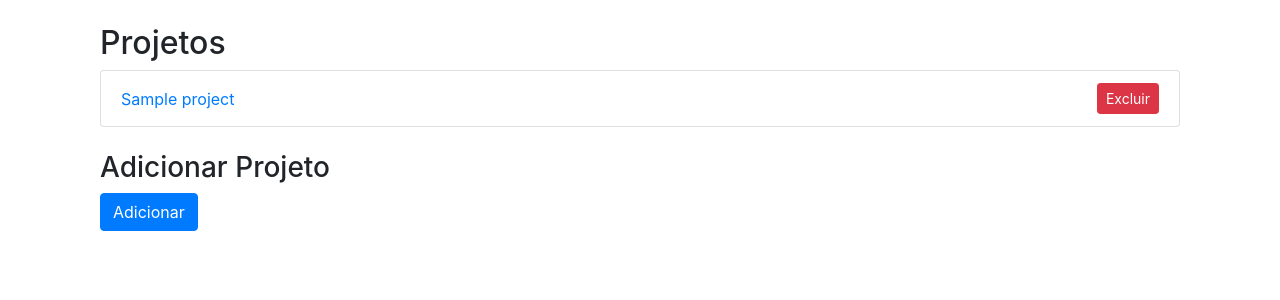
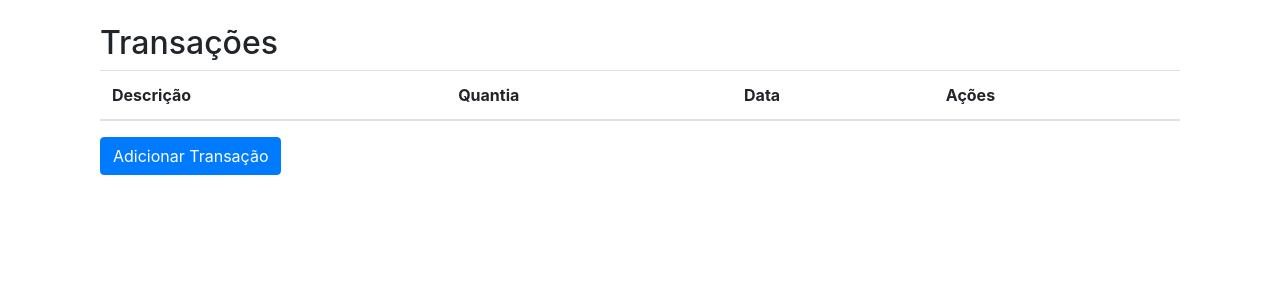
Before and after one commit to brunorsmartins/marconapp, a Django app: page /projects/ in a window 1280 px wide. Shown: the part 136-436 px from the top of the page. Run offline with Django 5.2, Linux system fonts and the light colour scheme; tables that the repository leaves empty hold one stand-in row (values such as "Sample post"); lists and menus that the app fills with data are empty; some libraries are stand-ins or nearby versions.

Commit message:
Transações

```diff
--- a/finance/templates/finance/project_list.html
+++ b/finance/templates/finance/project_list.html
@@ -2,24 +2,32 @@
 
 {% block content %}
 <div class="container mt-4">
-    <h2>Projetos</h2>
-    <ul class="list-group">
-        {% for project in projects %}
-        <li class="list-group-item d-flex justify-content-between align-items-center">
-            <a href="{% url 'project-detail' project.pk %}">{{ project.name }}</a>
-            <form action="{% url 'project-delete' project.pk %}" method="post" style="display: inline;">
-                {% csrf_token %}
-                <button type="submit" class="btn btn-danger btn-sm">Excluir</button>
-            </form>
-        </li>
-        {% endfor %}
-    </ul>
-
-    <h3 class="mt-4">Adicionar Projeto</h3>
-    <form method="post">
-        {% csrf_token %}
-        {{ form.as_p }}
-        <button type="submit" class="btn btn-primary">Adicionar</button>
-    </form>
+    <h2>Transações</h2>
+    <table class="table">
+        <thead>
+            <tr>
+                <th>Descrição</th>
+                <th>Quantia</th>
+                <th>Data</th>
+                <th>Ações</th>
+            </tr>
+        </thead>
+        <tbody>
+            {% for transaction in transactions %}
+            <tr>
+                <td>{{ transaction.description }}</td>
+                <td>{{ transaction.amount }}</td>
+                <td>{{ transaction.date }}</td>
+                <td>
+                    <form method="post" action="{% url 'transaction-delete' transaction.pk %}">
+                        {% csrf_token %}
+                        <button type="submit" class="btn btn-danger btn-sm">Excluir</button>
+                    </form>
+                </td>
+            </tr>
+            {% endfor %}
+        </tbody>
+    </table>
+    <a href="{% url 'transaction-add' %}" class="btn btn-primary">Adicionar Transação</a>
 </div>
 {% endblock %}
--- a/finance/templates/finance/transaction_list.html
+++ b/finance/templates/finance/transaction_list.html
@@ -2,8 +2,8 @@
 
 {% block content %}
 <div class="container mt-4">
-    <h2>Transações Gerais</h2>
-    <table class="table table-striped">
+    <h2>Transações</h2>
+    <table class="table">
         <thead>
             <tr>
                 <th>Descrição</th>
@@ -19,7 +19,7 @@
                 <td>{{ transaction.description }}</td>
                 <td>{{ transaction.amount }}</td>
                 <td>{{ transaction.date }}</td>
-                <td>{{ transaction.get_expense_or_income_display }}</td>
+                <td>{{ transaction.get_is_expense_display }}</td>
                 <td>
                     <form method="post" action="{% url 'transaction-delete' transaction.pk %}">
                         {% csrf_token %}
--- a/finance/urls.py
+++ b/finance/urls.py
@@ -3,10 +3,10 @@ from . import views
 
 urlpatterns = [
     path('', views.home, name='home'),
+    path('projects/', views.project_list, name='project-list'),
+    path('projects/<int:pk>/', views.project_detail, name='project-detail'),
+    path('projects/<int:pk>/delete/', views.project_delete, name='project-delete'),
     path('transactions/', views.transaction_list, name='transaction-list'),
     path('transactions/add/', views.transaction_add, name='transaction-add'),
     path('transactions/<int:pk>/delete/', views.transaction_delete, name='transaction-delete'),
-    path('projects/', views.project_list, name='project-list'),
-    path('projects/<int:pk>/', views.project_detail, name='project-detail'),
-    path('projects/<int:pk>/delete/', views.project_delete, name='project-delete'),
 ]
--- a/finance/views.py
+++ b/finance/views.py
@@ -1,32 +1,42 @@
 from django.shortcuts import render, get_object_or_404, redirect
 from django.urls import reverse
-from django.http import HttpResponseRedirect
-from django.utils import timezone
-from django.db.models import Sum
 from .models import Project, Transaction
 from .forms import ProjectForm, TransactionForm
+from django.db.models import Sum
+from django.views import View
 
 def home(request):
-    current_month = timezone.now().month
-    current_year = timezone.now().year
-
-    total_expenses = Transaction.objects.filter(date__month=current_month, date__year=current_year, is_expense=True).aggregate(Sum('amount'))['amount__sum'] or 0
-    total_income = Transaction.objects.filter(date__month=current_month, date__year=current_year, is_expense=False).aggregate(Sum('amount'))['amount__sum'] or 0
+    total_income = Transaction.objects.filter(is_expense=False).aggregate(total=Sum('amount'))['total'] or 0
+    total_expenses = Transaction.objects.filter(is_expense=True).aggregate(total=Sum('amount'))['total'] or 0
     balance = total_income - total_expenses
-
     return render(request, 'finance/home.html', {
+        'total_income': total_income,
         'total_expenses': total_expenses,
-        'total_income': total_income,
         'balance': balance
     })
 
-def project_list(request):
-    projects = Project.objects.all()
-    return render(request, 'finance/project_list.html', {'projects': projects})
+class ProjectListCreate(View):
+    def get(self, request):
+        projects = Project.objects.all()
+        form = ProjectForm()
+        return render(request, 'finance/project_list.html', {'projects': projects, 'form': form})
+
+    def post(self, request):
+        form = ProjectForm(request.POST)
+        if form.is_valid():
+            form.save()
+            return redirect('project-list')
+        projects = Project.objects.all()
+        return render(request, 'finance/project_list.html', {'projects': projects, 'form': form})
+
+project_list = ProjectListCreate.as_view()
 
 def project_detail(request, pk):
     project = get_object_or_404(Project, pk=pk)
-    transactions = project.transactions.all()
+    transactions = Transaction.objects.filter(project=project)
+    total_income = transactions.filter(is_expense=False).aggregate(total=Sum('amount'))['total'] or 0
+    total_expenses = transactions.filter(is_expense=True).aggregate(total=Sum('amount'))['total'] or 0
+    balance = total_income - total_expenses
     if request.method == 'POST':
         form = TransactionForm(request.POST)
         if form.is_valid():
@@ -39,54 +49,34 @@ def project_detail(request, pk):
     return render(request, 'finance/project_detail.html', {
         'project': project,
         'transactions': transactions,
-        'form': form
+        'form': form,
+        'total_income': total_income,
+        'total_expenses': total_expenses,
+        'balance': balance,
     })
-
-def project_add(request):
-    if request.method == 'POST':
-        form = ProjectForm(request.POST)
-        if form.is_valid():
-            form.save()
-            return redirect('project-list')
-    else:
-        form = ProjectForm()
-    return render(request, 'finance/project_add.html', {'form': form})
 
 def project_delete(request, pk):
     project = get_object_or_404(Project, pk=pk)
     project.delete()
     return redirect('project-list')
 
-def transaction_list(request):
-    transactions = Transaction.objects.filter(project__isnull=True)
-    if request.method == 'POST':
+class TransactionListCreate(View):
+    def get(self, request):
+        transactions = Transaction.objects.filter(project__isnull=True)
+        form = TransactionForm()
+        return render(request, 'finance/transaction_list.html', {'transactions': transactions, 'form': form})
+
+    def post(self, request):
         form = TransactionForm(request.POST)
         if form.is_valid():
             transaction = form.save(commit=False)
             transaction.project = None
             transaction.save()
             return redirect('transaction-list')
-    else:
-        form = TransactionForm()
-    return render(request, 'finance/transaction_list.html', {
-        'transactions': transactions,
-        'form': form
-    })
+        transactions = Transaction.objects.filter(project__isnull=True)
+        return render(request, 'finance/transaction_list.html', {'transactions': transactions, 'form': form})
 
-def transaction_delete(request, pk):
-    transaction = get_object_or_404(Transaction, pk=pk)
-    transaction.delete()
-    return redirect('transaction-list')
-
-def transaction_create(request):
-    if request.method == 'POST':
-        form = TransactionForm(request.POST)
-        if form.is_valid():
-            form.save()
-            return redirect('transaction-list')
-    else:
-        form = TransactionForm()
-    return render(request, 'finance/transaction_form.html', {'form': form})
+transaction_list = TransactionListCreate.as_view()
 
 def transaction_add(request):
     if request.method == 'POST':
@@ -97,3 +87,8 @@ def transaction_add(request):
     else:
         form = TransactionForm()
     return render(request, 'finance/transaction_form.html', {'form': form})
+
+def transaction_delete(request, pk):
+    transaction = get_object_or_404(Transaction, pk=pk)
+    transaction.delete()
+    return redirect('transaction-list')
--- a/myproject/urls.py
+++ b/myproject/urls.py
@@ -1,14 +1,14 @@
 from django.contrib import admin
-from django.urls import path
+from django.urls import path, include
 from finance import views as finance_views
 
 urlpatterns = [
     path('admin/', admin.site.urls),
     path('', finance_views.home, name='home'),
     path('projects/', finance_views.project_list, name='project-list'),
-    path('projects/add/', finance_views.project_add, name='project-add'),
     path('projects/<int:pk>/', finance_views.project_detail, name='project-detail'),
     path('projects/<int:pk>/delete/', finance_views.project_delete, name='project-delete'),
     path('transactions/', finance_views.transaction_list, name='transaction-list'),
+    path('transactions/add/', finance_views.transaction_add, name='transaction-add'),
     path('transactions/<int:pk>/delete/', finance_views.transaction_delete, name='transaction-delete'),
 ]
```
